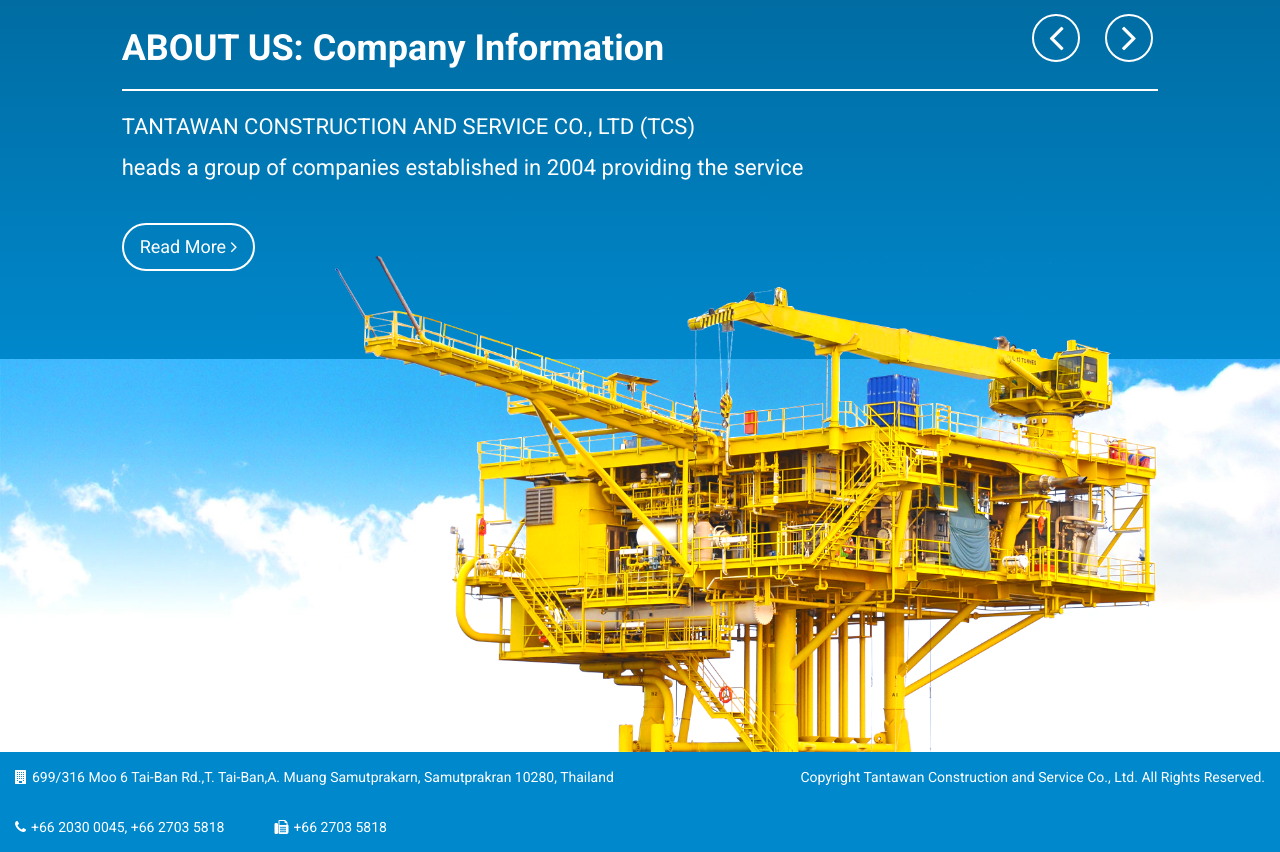
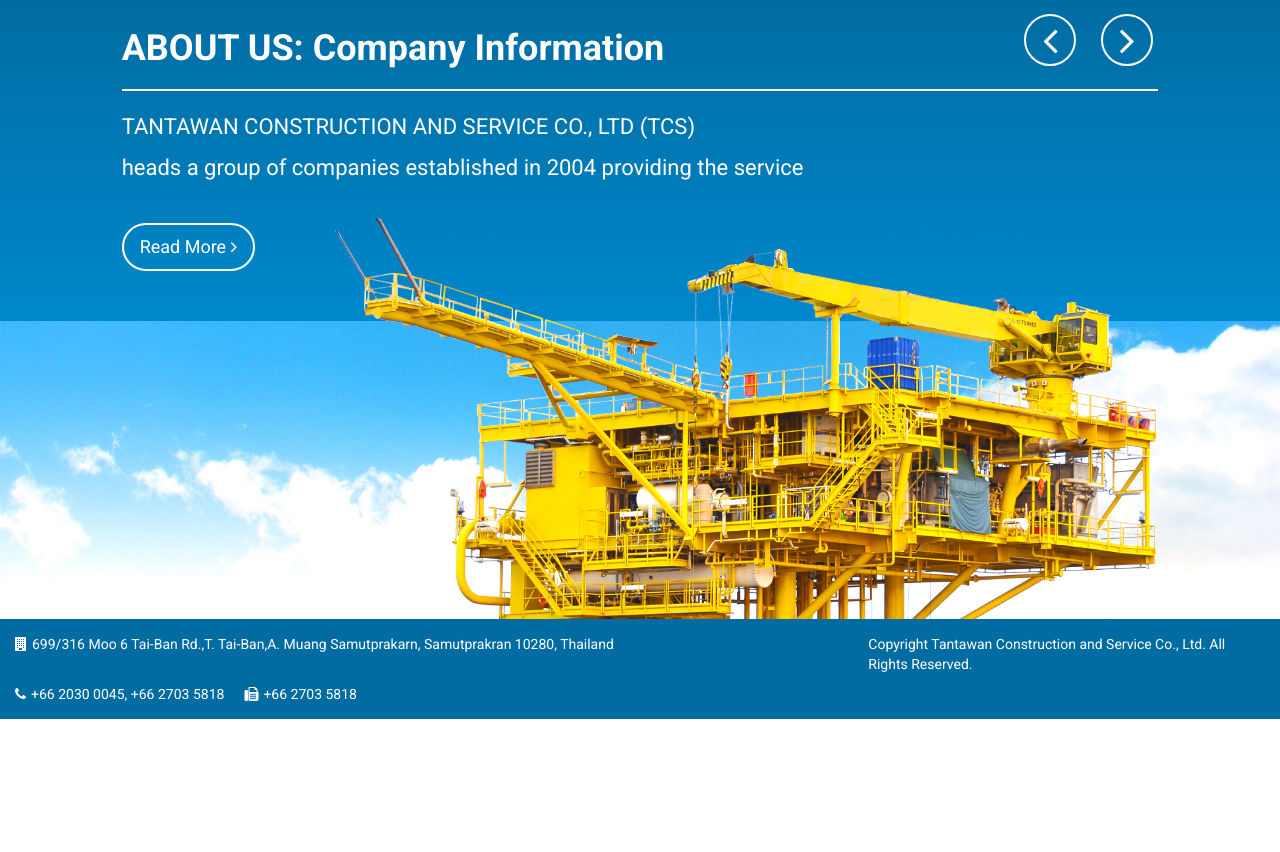
Before and after one commit to pongsakons/Web_Tantawancorp, a PHP site: page /phpmail/index-main.html in a window 1280 px wide. Shown: the part 81-933 px from the top of the page. After the commit the page ends 800 px from the top, so only its background shows below. Run offline with PHP 8.4, Linux system fonts and the light colour scheme.

Commit message:
Fix screen 100%

```diff
--- a/css/mixin.scss
+++ b/css/mixin.scss
@@ -1,5 +1,5 @@
 //Font size
-$primary-color: #0088cc;
+$primary-color: #006ca2;
 $secondary-color: #0088cc;
 //Support color
 $black:#222222;
@@ -31,3 +31,11 @@ $font-12:0.75rem;
   -o-box-shadow: $boxShadow;
   box-shadow: $boxShadow;
 }
+@mixin transform($transform) {
+  -webkit-transform: $transform;
+  -moz-transform: $transform;
+  -o-transform: $transform;
+  -ms-transform: $transform;
+  transform: $transform;
+
+}
--- a/css/style.css
+++ b/css/style.css
@@ -11,7 +11,7 @@ body {
   height: 100%; }
 
 a:focus, a:hover {
-  color: #0088cc; }
+  color: #006ca2; }
 
 ol, ul {
   margin-bottom: 0;
@@ -22,11 +22,12 @@ ol, ul {
   color: #fff; }
   .btn-default:hover, .btn-default.focus, .btn-default:focus, .btn-default.active, .btn-default:active {
     background-color: #ffffff !important;
-    color: #0088cc !important;
+    color: #006ca2 !important;
     border-color: #ffffff !important; }
 
 .btn {
   border: 2px solid #ffffff;
+  font-size: 1.125rem;
   -webkit-border-radius: 50px;
   -moz-border-radius: 50px;
   -ms-border-radius: 50px;
@@ -42,7 +43,7 @@ ol, ul {
 
 .wrapper {
   height: 100%;
-  background-color: #0088cc; }
+  background-color: #006ca2; }
 
 .gradient-banner {
   padding-top: 30px;
@@ -82,9 +83,9 @@ ol, ul {
       color: #636363;
       outline: transparent; }
     .navbar-default .navbar-nav > li > a:hover {
-      color: #0088cc; }
+      color: #006ca2; }
   .navbar-default .navbar-nav > .open > a, .navbar-default .navbar-nav > .open > a:focus, .navbar-default .navbar-nav > .open > a:hover {
-    color: #0088cc;
+    color: #006ca2;
     background-color: transparent; }
 
 .navbar-toggle {
@@ -147,11 +148,12 @@ ol, ul {
       border-bottom: thin solid #eeeeee; }
     .dropdown-menu > li > a:focus, .dropdown-menu > li > a:hover {
       background-color: transparent;
-      color: #0088cc; }
+      color: #006ca2; }
 
 .slide-banner .text-banner {
   color: #ffffff; }
   .slide-banner .text-banner h1 {
+    font-size: 2.25rem;
     font-weight: 700;
     margin-top: 0;
     margin-bottom: 20px; }
@@ -171,30 +173,42 @@ ol, ul {
     bottom: 0; }
 
 .owl-carousel {
-  background-color: #0088cc; }
+  background-color: #006ca2; }
   .owl-carousel.owl-theme .owl-controls {
     text-align: right;
     position: absolute;
     top: 0; }
     .owl-carousel.owl-theme .owl-controls .owl-buttons div {
-      width: 48px;
-      height: 48px;
       font-size: 42px;
       font-size: 2.625rem;
+      text-align: center;
       background-color: transparent;
       border: 2px solid #ffffff;
       opacity: 1;
-      text-align: center;
-      padding: 0;
-      line-height: 0; }
+      padding: 1.5rem;
+      position: relative;
+      -webkit-border-radius: 50%;
+      -moz-border-radius: 50%;
+      -ms-border-radius: 50%;
+      -ms-o-radius: 50%;
+      border-radius: 50%; }
+      .owl-carousel.owl-theme .owl-controls .owl-buttons div .fa {
+        position: absolute;
+        left: 50%;
+        top: 50%;
+        -webkit-transform: translate(-50%, -50%);
+        -moz-transform: translate(-50%, -50%);
+        -o-transform: translate(-50%, -50%);
+        -ms-transform: translate(-50%, -50%);
+        transform: translate(-50%, -50%); }
       .owl-carousel.owl-theme .owl-controls .owl-buttons div:hover {
         background-color: #ffffff;
-        color: #0088cc; }
+        color: #006ca2; }
       .owl-carousel.owl-theme .owl-controls .owl-buttons div:first-child {
         margin-right: 20px; }
 
 #footer {
-  background-color: #0088cc;
+  background-color: #006ca2;
   font-size: 14px;
   font-size: 0.875rem;
   color: #ffffff; }
@@ -207,15 +221,25 @@ ol, ul {
     list-style: none; }
     #footer .footer-contact-list li {
       float: left;
-      margin-right: 50px; }
+      margin-right: 20px; }
 
 /* pull-right on all except xs devices */
 @media (min-width: 1200px) {
-  .pull-right-lg {
-    float: right; }
+  .owl-carousel {
+    height: 100%; }
+    .owl-carousel .owl-wrapper-outer {
+      height: 100% !important; }
 
   .gradient-banner {
-    height: 360px; } }
+    padding-bottom: 50px; }
+
+  #footer {
+    position: fixed;
+    width: 100%;
+    bottom: 0; }
+
+  .pull-right-lg {
+    float: right; } }
 @media (max-width: 992px) {
   .navbar-default .navbar-nav > li > a {
     font-size: 16px;
--- a/css/style.scss
+++ b/css/style.scss
@@ -37,6 +37,7 @@ ol, ul {
 
 .btn {
   border: 2px solid $white;
+  font-size: $font-18;
   @include border-radius(50px);
 }
 
@@ -177,6 +178,7 @@ ol, ul {
   .text-banner {
     color: $white;
     h1 {
+      font-size: $font-36;
       font-weight: 700;
       margin-top: 0;
       margin-bottom: 20px;
@@ -209,16 +211,21 @@ ol, ul {
     position: absolute;
     top: 0;
     .owl-buttons div {
-      width: 48px;
-      height: 48px;
       font-size: 42px;
       font-size: $font-42;
+      text-align: center;
       background-color: transparent;
       border: 2px solid $white;
       opacity: 1;
-      text-align: center;
-      padding: 0;
-      line-height: 0;
+      padding: 1.5rem;
+      position: relative;
+      @include border-radius(50%);
+      .fa {
+        position: absolute;
+        left: 50%;
+        top: 50%;
+        @include transform(translate(-50%, -50%));
+      }
       &:hover {
         background-color: $white;
         color: $primary-color;
@@ -246,18 +253,29 @@ ol, ul {
     list-style: none;
     li {
       float: left;
-      margin-right: 50px;
+      margin-right: 20px;
     }
   }
 }
 
 /* pull-right on all except xs devices */
 @media (min-width: 1200px) {
+  .owl-carousel {
+    height: 100%;
+    .owl-wrapper-outer {
+      height: 100% !important;
+    }
+  }
+  .gradient-banner {
+    padding-bottom: 50px;
+  }
+  #footer {
+    position: fixed;
+    width: 100%;
+    bottom: 0;
+  }
   .pull-right-lg {
     float: right;
-  }
-  .gradient-banner {
-    height: 360px;
   }
 }
 
--- a/footer.html
+++ b/footer.html
@@ -1,4 +1,4 @@
-<div class="col-lg-7 col-md-12">
+<div class="col-lg-8 col-md-12">
     <ul class="footer-contact-list pull-left clearfix">
         <li><span><i class="fa fa-building"></i>699/316 Moo 6 Tai-Ban Rd.,T. Tai-Ban,A. Muang Samutprakarn, Samutprakran 10280, Thailand</span>
         </li>
@@ -6,7 +6,7 @@
         <li><span><i class="fa fa-fax"></i>+66 2703 5818</span></li>
     </ul>
 </div>
-<div class="col-lg-5 col-md-12">
+<div class="col-lg-4 col-md-12">
     <div class="credit pull-right-lg"><span>Copyright Tantawan Construction and Service Co., Ltd. All Rights Reserved.</span>
     </div>
 </div>
```
Also changed, not shown: 1 other file.
